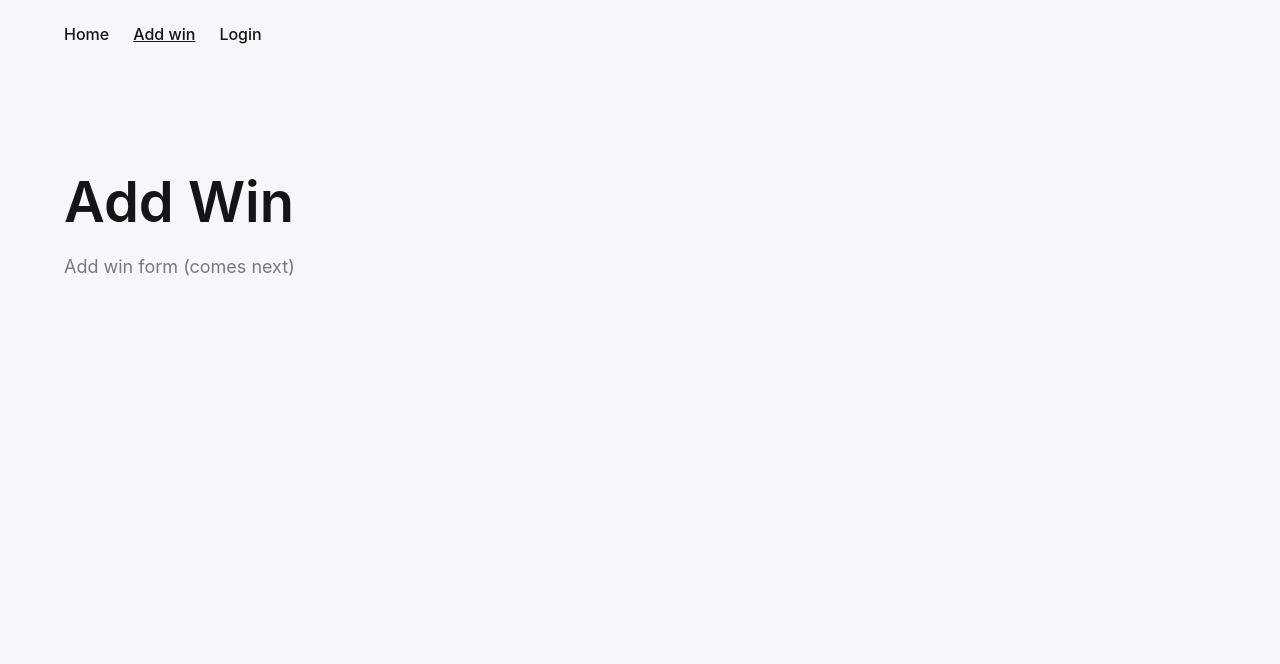
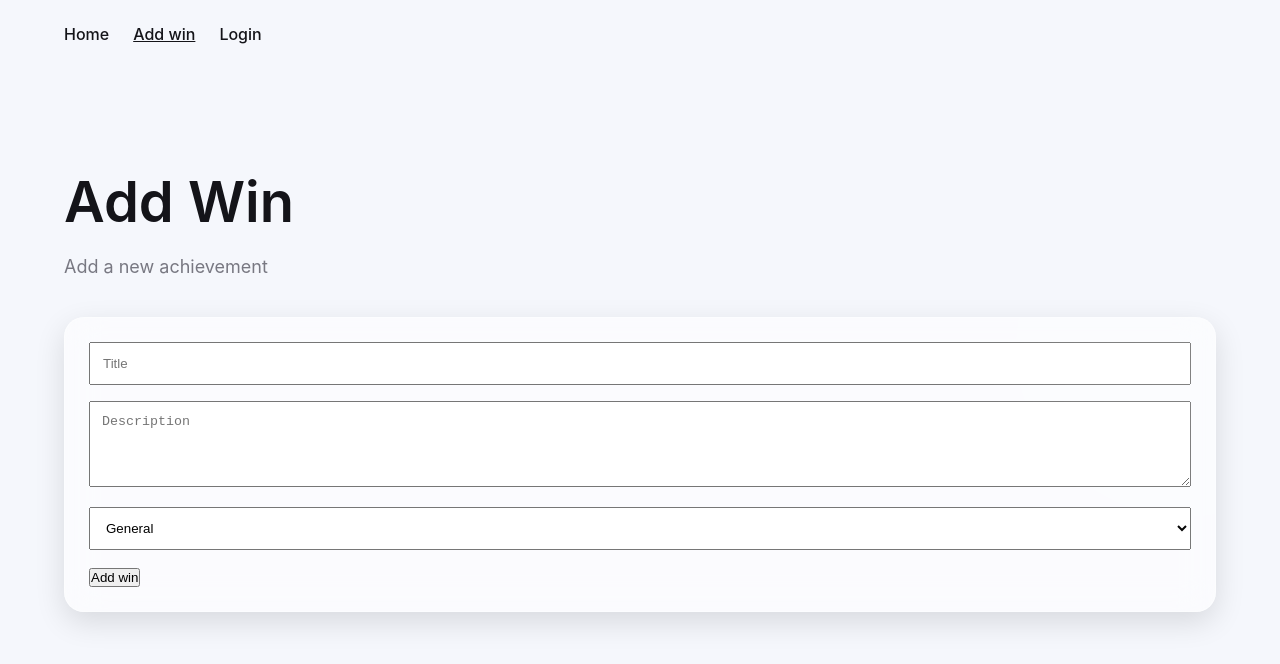
Before and after one commit to Alexanderdeloecker/web2-course-project-frontend-deploy, a Vue app: page /add-win in a window 1280 px wide. Shown: the top 664 px of the page. Built offline with nearby package versions, Linux system fonts and the light colour scheme.

Commit message:
Frontend add win connected to protected API with JWT

```diff
--- a/src/api/api.js
+++ b/src/api/api.js
@@ -7,3 +7,24 @@ export async function getWins() {
 	}
 	return response.json();
 }
+
+export async function addWin(win, token) {
+	const response = await fetch(
+		"https://wall-of-fame-api.onrender.com/api/wins",
+		{
+			method: "POST",
+			headers: {
+				"Content-Type": "application/json",
+				Authorization: `Bearer ${token}`,
+			},
+			body: JSON.stringify(win),
+		}
+	);
+
+	if (!response.ok) {
+		const err = await response.json();
+		throw new Error(err.error || "Failed to add win");
+	}
+
+	return response.json();
+}
--- a/src/views/AddWinView.vue
+++ b/src/views/AddWinView.vue
@@ -1,8 +1,86 @@
+<script setup>
+import { ref } from "vue";
+import { addWin } from "../api/api";
+
+const title = ref("");
+const description = ref("");
+const category = ref("general");
+const error = ref(null);
+const success = ref(false);
+
+// TEMP: plak hier straks je JWT (tot login klaar is)
+const token = ref(
+	"eyJhbGciOiJIUzI1NiIsInR5cCI6IkpXVCJ9.eyJ1c2VySWQiOiI2OTRiMDhhOTJkYjgxZmFjNWM3ZWI3MjUiLCJlbWFpbCI6IkFkbEBnbWFpbC5jb20iLCJpYXQiOjE3NjY1MjUzNzUsImV4cCI6MTc2NzEzMDE3NX0.qVW5BUW5WdgD-kazNjwnVvpZfev-6mzhsa0vbI-Defc"
+);
+
+async function submit() {
+	error.value = null;
+	success.value = false;
+
+	try {
+		await addWin(
+			{
+				title: title.value,
+				description: description.value,
+				category: category.value,
+			},
+			token.value
+		);
+		success.value = true;
+		title.value = "";
+		description.value = "";
+		category.value = "general";
+	} catch (err) {
+		error.value = err.message;
+	}
+}
+</script>
+
 <template>
 	<div class="hero">
 		<div class="container">
 			<h1 class="hero-title">Add Win</h1>
-			<p class="hero-subtitle">Add win form (comes next)</p>
+			<p class="hero-subtitle">Add a new achievement</p>
+
+			<div class="glass-card col-6" style="margin-top: 40px">
+				<form @submit.prevent="submit">
+					<div style="margin-bottom: 16px">
+						<input
+							v-model="title"
+							placeholder="Title"
+							required
+							style="width: 100%; padding: 12px"
+						/>
+					</div>
+
+					<div style="margin-bottom: 16px">
+						<textarea
+							v-model="description"
+							placeholder="Description"
+							rows="4"
+							style="width: 100%; padding: 12px"
+						/>
+					</div>
+
+					<div style="margin-bottom: 16px">
+						<select v-model="category" style="width: 100%; padding: 12px">
+							<option value="general">General</option>
+							<option value="music">Music</option>
+							<option value="sports">Sports</option>
+							<option value="volunteering">Volunteering</option>
+						</select>
+					</div>
+
+					<button class="button" type="submit">Add win</button>
+
+					<p v-if="error" style="margin-top: 12px; color: red">
+						{{ error }}
+					</p>
+					<p v-if="success" style="margin-top: 12px; color: green">
+						Win added successfully
+					</p>
+				</form>
+			</div>
 		</div>
 	</div>
 </template>
```
